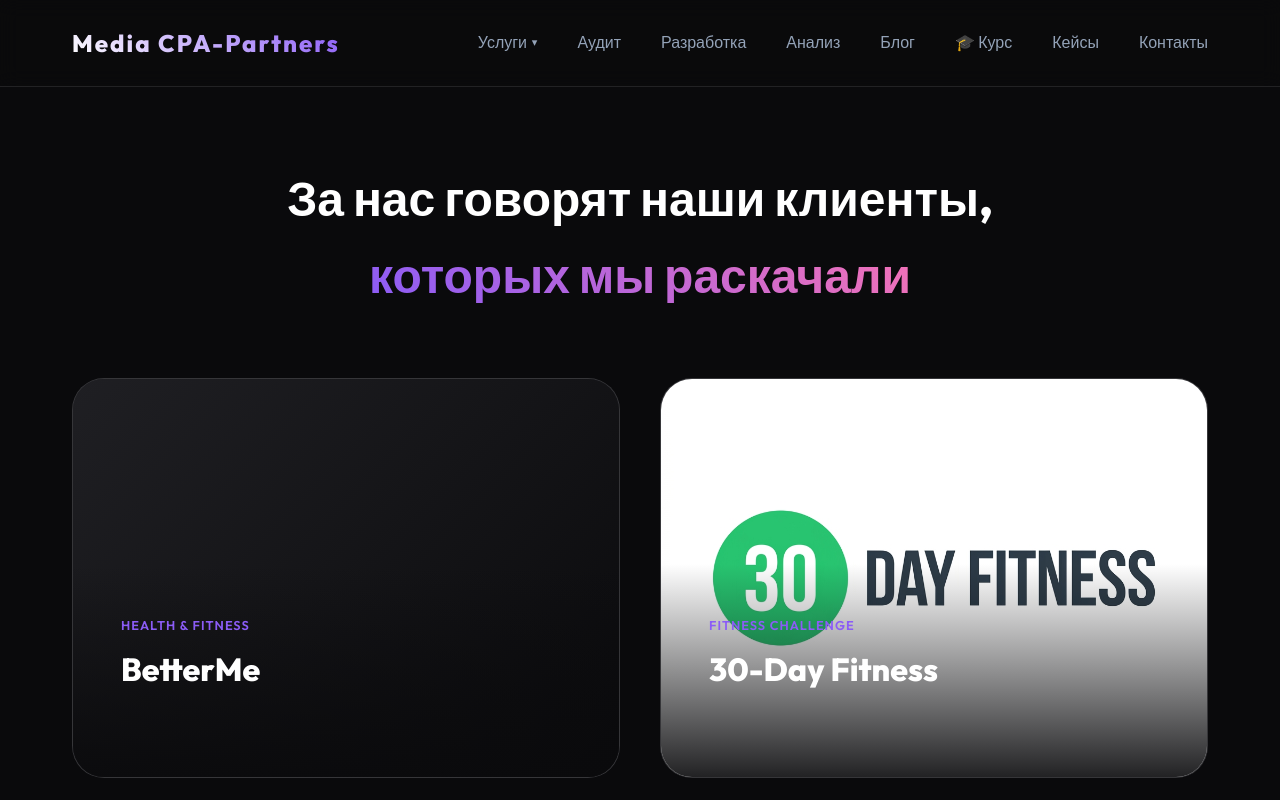
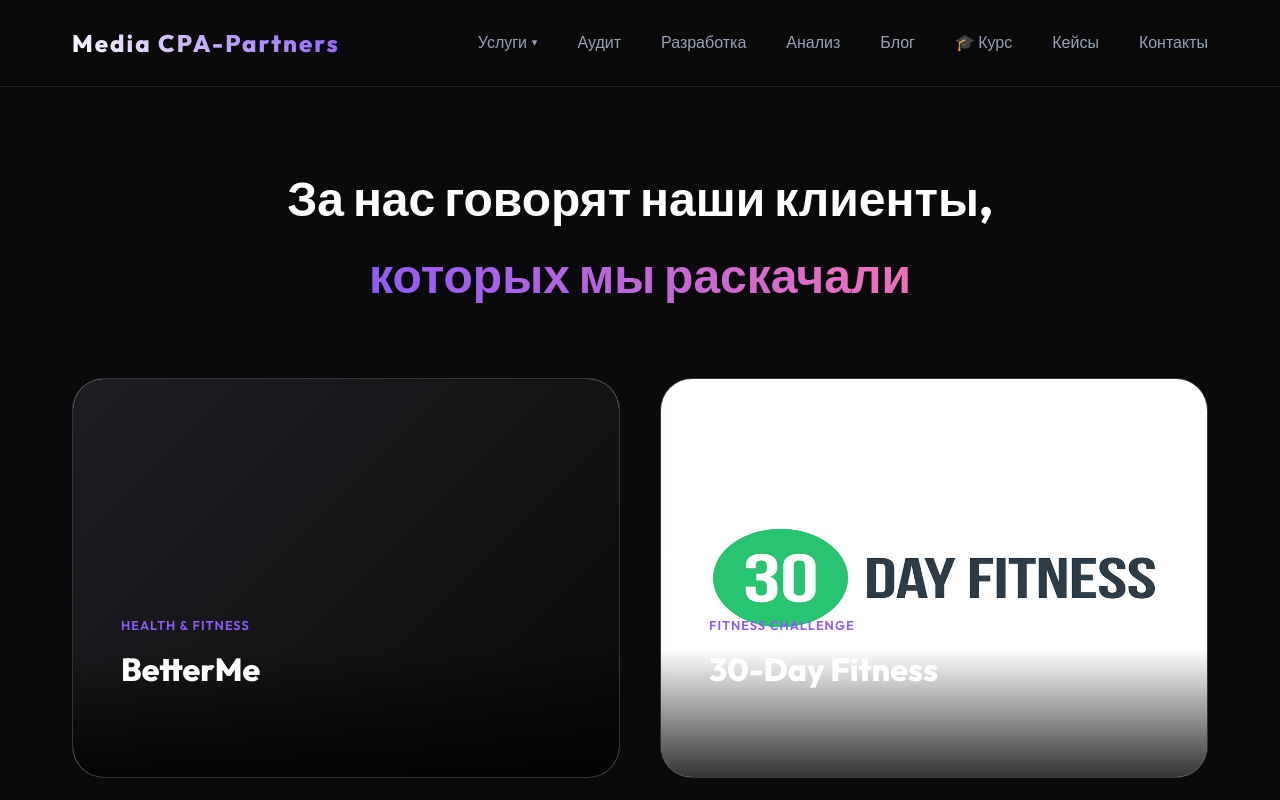
Before and after one commit to Arteminamerica90/mywebsite, a React (Vite) app: page / in a window 1280 px wide. Shown: the top 800 px of the page. Built offline with nearby package versions, Linux system fonts and the light colour scheme.

Commit message:
Force stretch image to fill portfolio block with object-fit fill

```diff
--- a/src/pages/Home.jsx
+++ b/src/pages/Home.jsx
@@ -34,15 +34,15 @@ function Home() {
                         {cases.map((item, index) => (
                             <Link to={`/cases/${item.id}`} className="portfolio-card-link" key={index}>
                                 <div className="portfolio-card fade-in" style={{ animationDelay: `${index * 0.1}s` }}>
-                                    <div className="portfolio-img-placeholder" style={{ position: 'relative', width: '100%', height: '100%' }}>
+                                    <div className="portfolio-img-placeholder" style={{ position: 'relative', width: '100%', height: '100%', backgroundColor: '#fff' }}>
                                         {item.img ? (
                                             <img
                                                 src={item.img}
                                                 alt={item.title}
-                                                style={{ width: '100%', height: '100%', objectFit: 'cover' }}
+                                                style={{ width: '100%', height: '100%', objectFit: 'fill', display: 'block' }}
                                             />
                                         ) : null}
-                                        <div className="portfolio-overlay">
+                                        <div className="portfolio-overlay" style={{ background: 'linear-gradient(to top, rgba(0, 0, 0, 0.8) 0%, transparent 60%)' }}>
                                             <span className="portfolio-category">{item.category}</span>
                                             <h3>{item.title}</h3>
                                             <p>{item.desc}</p>
```
